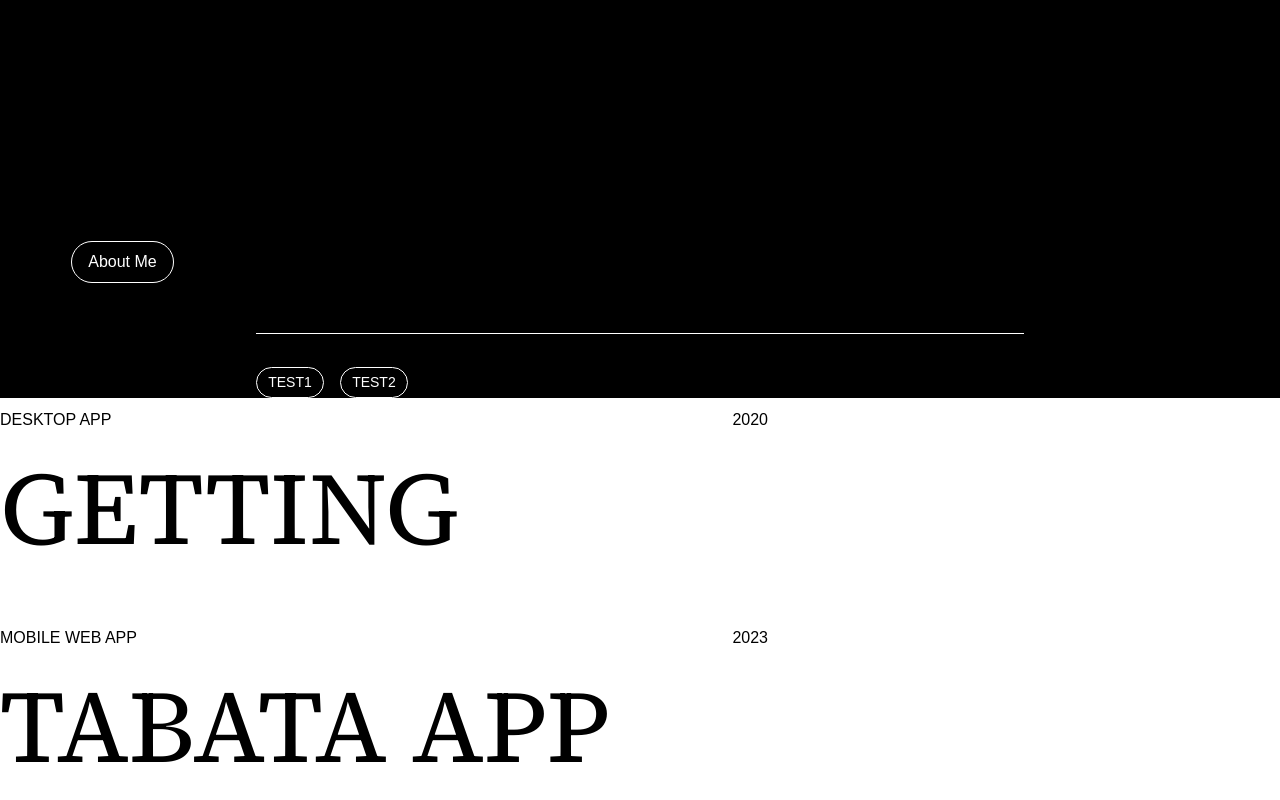
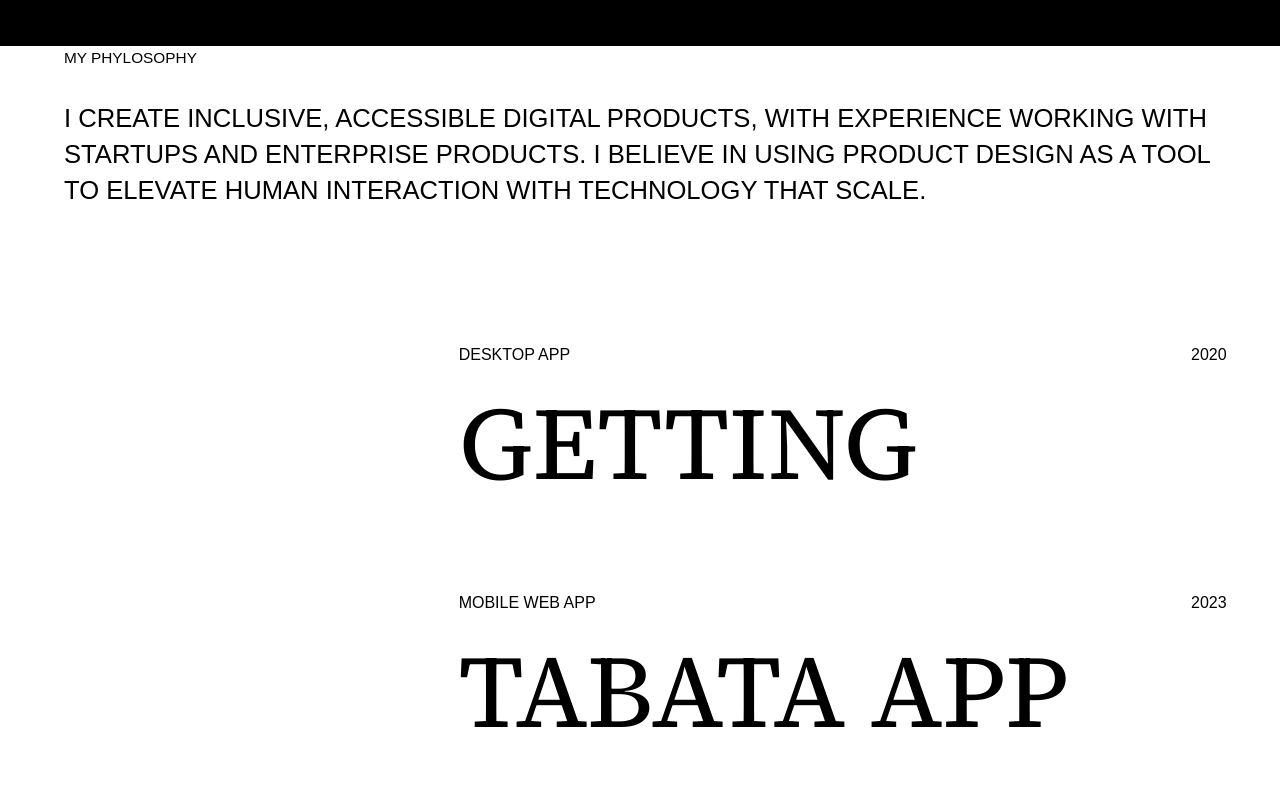
Before and after one commit to enzo-mourany/portfolio-v2, a Next.js app: page / in a window 1280 px wide. Shown: the part 754-1554 px from the top of the page. Built offline with nearby package versions, Linux system fonts and the light colour scheme.

Commit message:
feat: finish ProjectBox style

```diff
--- a/app/HomePage.tsx
+++ b/app/HomePage.tsx
@@ -1,7 +1,5 @@
 import styles from '../styles/HomePage.module.scss';
 import LineButton from '../components/input/LineButton';
-import About from '../components/About';
-import SelectedProjects from '../components/SelectedProjects';
 
 const HomePage = () => {
   return (
@@ -22,8 +20,6 @@ const HomePage = () => {
           <LineButton text="Let's Talk" />
         </div>
       </div>
-      <About />
-      <SelectedProjects />
     </div>
   );
 };
--- a/app/layout.tsx
+++ b/app/layout.tsx
@@ -3,7 +3,6 @@
 import Link from 'next/link';
 
 import '../styles/globals.css';
-import HomePage from './HomePage';
 import Hamburger from '../components/input/Hamburger';
 
 export default function RootLayout({ children }: { children: React.ReactNode }) {
@@ -30,7 +29,6 @@ export default function RootLayout({ children }: { children: React.ReactNode })
         <body className="bg-white dark:bg-black">
             <div>
                 {header}
-                <HomePage />
                 {children}
             </div>
         </body>
--- a/app/page.tsx
+++ b/app/page.tsx
@@ -1,5 +1,9 @@
+import '../styles/globals.css';
 import getPostMetadata from '../components/getPostMetadata';
 import PostPreview from '../components/PostPreview';
+
+import About from '../components/About';
+import HomePage from './HomePage';
 
 const Page = () => {
   const postMetadata = getPostMetadata();
@@ -7,7 +11,13 @@ const Page = () => {
     <PostPreview key={post.slug} {...post} />
   ));
   return (
-    <div>{postPreview}</div>
+    <div className="flex flex-col items-center">
+      <HomePage />
+      <About />
+      <div className="flex flex-col items-end w-11/12">
+        {postPreview}
+      </div>
+    </div>
   )
 };
 
--- a/styles/ProjectBox.module.scss
+++ b/styles/ProjectBox.module.scss
@@ -5,6 +5,7 @@
     display: flex;
     flex-direction: column;
     width: 60vw;
+    padding-bottom: 30px;
     &::before {
         content: '';
         display: block;
```
